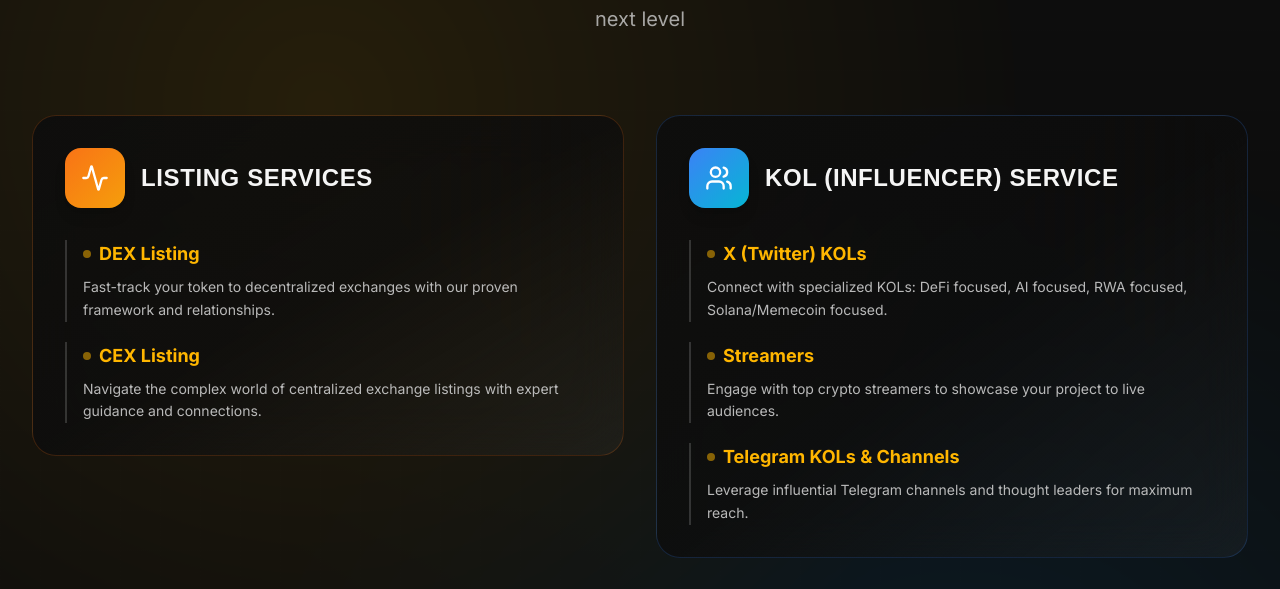
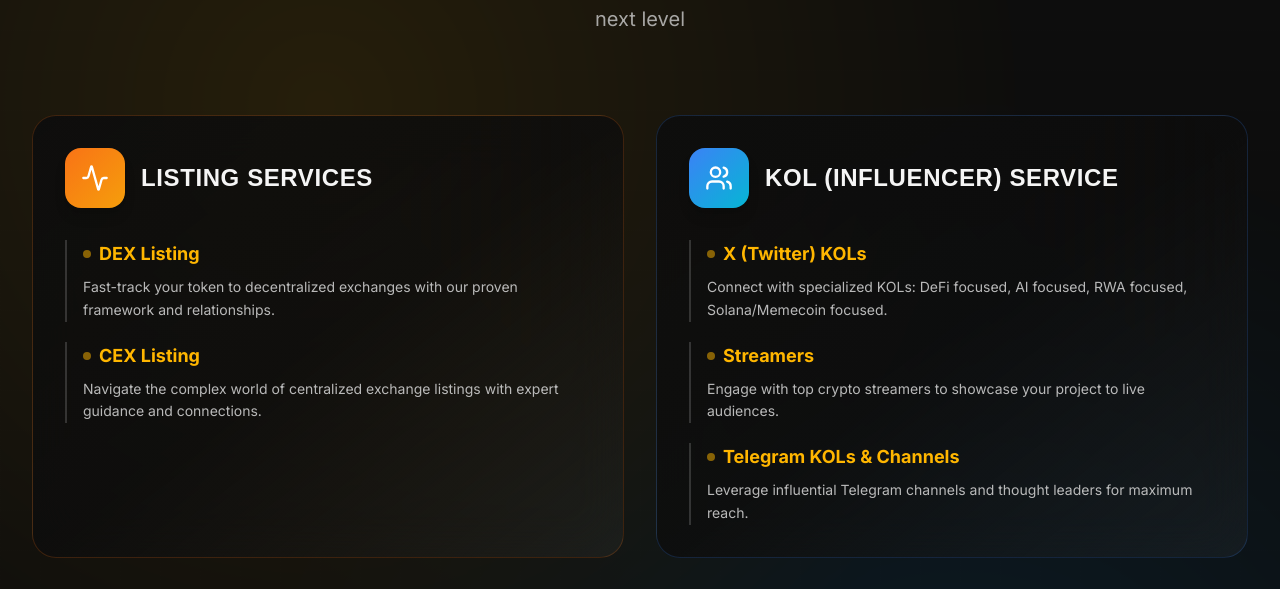
Before and after one commit to sizingibiler/alie-web3-agency, a Next.js app: page / in a window 1280 px wide. Shown: the part 1330-1919 px from the top of the page. Built offline with nearby package versions, Linux system fonts and the light colour scheme; a web font is replaced by a local one.

Commit message:
📐 Fix service cards equal height layout
✅ Fixed Issues:
- Added items-stretch to grid container
- Added h-full and flex flex-col to cards
- Added flex-1 to service items container
- All service cards now have equal height

🎨 Result: Perfect aligned service cards regardless of content length

```diff
--- a/src/components/sections/ServicesSection.tsx
+++ b/src/components/sections/ServicesSection.tsx
@@ -147,7 +147,7 @@ export default function ServicesSection() {
           initial="hidden"
           whileInView="visible"
           viewport={{ once: true }}
-          className="grid grid-cols-1 lg:grid-cols-2 gap-8 max-w-7xl mx-auto"
+          className="grid grid-cols-1 lg:grid-cols-2 gap-8 max-w-7xl mx-auto items-stretch"
         >
           {services.map((service, index) => (
             <motion.div
@@ -159,7 +159,7 @@ export default function ServicesSection() {
               {/* Glow Effect */}
               <div className="absolute inset-0 bg-gradient-to-br from-signal-gold/20 via-transparent to-transparent rounded-3xl opacity-0 group-hover:opacity-100 blur-xl transition-opacity duration-500" />
 
-              <div className={`relative p-8 rounded-3xl border ${service.borderColor} bg-gradient-to-br from-void-black/90 via-void-black/80 to-neutral-gray/5 backdrop-blur-xl transition-all duration-300 overflow-hidden`}>
+              <div className={`relative p-8 rounded-3xl border ${service.borderColor} bg-gradient-to-br from-void-black/90 via-void-black/80 to-neutral-gray/5 backdrop-blur-xl transition-all duration-300 overflow-hidden h-full flex flex-col`}>
                 {/* Background Pattern */}
                 <div className="absolute top-0 right-0 w-48 h-48 opacity-5">
                   <div className="absolute inset-0 rotate-45 transform" style={{
@@ -178,7 +178,7 @@ export default function ServicesSection() {
                 </div>
 
                 {/* Service Items */}
-                <div className="space-y-5">
+                <div className="space-y-5 flex-1">
                   {service.items.map((item, itemIndex) => (
                     <motion.div
                       key={itemIndex}
```
